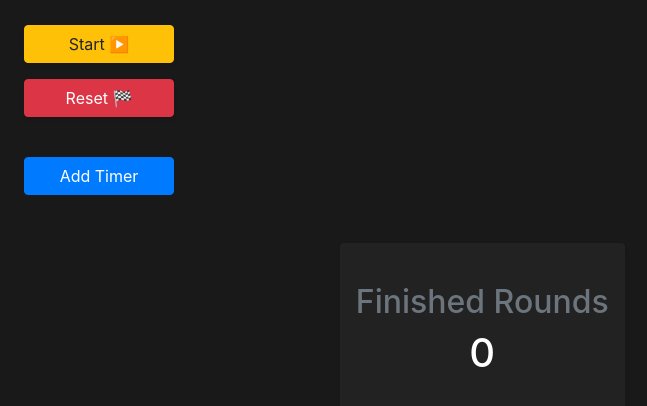
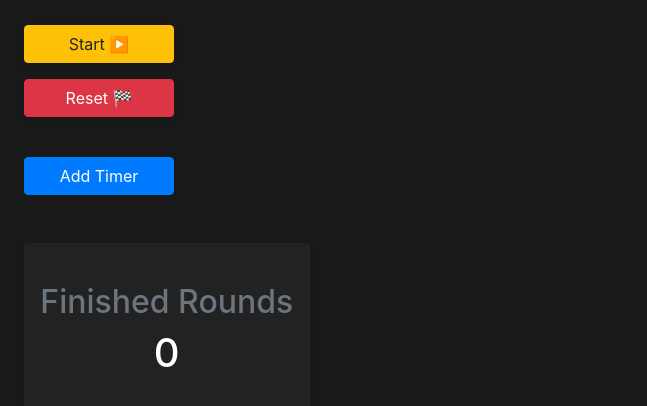
Before and after one commit to xayden/elonway, a React (Create React App) app: page / in a window 1280 px wide. Shown: the top 406 px of the page, without its empty margins (0-647 px from the left). Built offline with nearby package versions, Linux system fonts and the light colour scheme.

Commit message:
Move rounds to show before wasted time

```diff
--- a/src/App.js
+++ b/src/App.js
@@ -98,13 +98,6 @@ export default class App extends Component {
 
   onDelete = id => {
     const timerIdx = this.state.timers.findIndex(t => t._id === id);
-
-    // let nextTimers = [];
-    // for (let i = timerIdx + 1; i < this.state.timers.length; i++) {
-    //   nextTimers.push({ ...this.state.timers[i], _id: i });
-    // }
-
-    // const updatedTimers = [...this.state.timers.slice(0, timerIdx), ...nextTimers];
     const updatedTimers = [...this.state.timers.slice(0, timerIdx), ...this.state.timers.slice(timerIdx + 1)];
 
     this.setState({ timers: updatedTimers });
@@ -311,6 +304,14 @@ export default class App extends Component {
         </div>
         <div className="row">
           <div className="col-sm-12 col-md-4 col-lg-3 mt-4">
+            <div className="bg-dark text-white rounded shadow-sm p-3">
+              <div className="text-center my-4">
+                <h2 className="text-muted">Finished Rounds</h2>
+                <h1>{this.state.rounds}</h1>
+              </div>
+            </div>
+          </div>
+          <div className="col-sm-12 col-md-4 col-lg-3 mt-4">
             {this.state.timers.length !== 0 && (
               <WastedTime
                 wastedTime={this.state.wastedTime}
@@ -319,14 +320,6 @@ export default class App extends Component {
               />
             )}
           </div>
-          <div className="col-sm-12 col-md-4 col-lg-3 mt-4">
-            <div className="bg-dark text-white rounded shadow-sm p-3">
-              <div className="text-center my-4">
-                <h2 className="text-muted">Finished Rounds</h2>
-                <h1>{this.state.rounds}</h1>
-              </div>
-            </div>
-          </div>
         </div>
       </div>
     );
```
